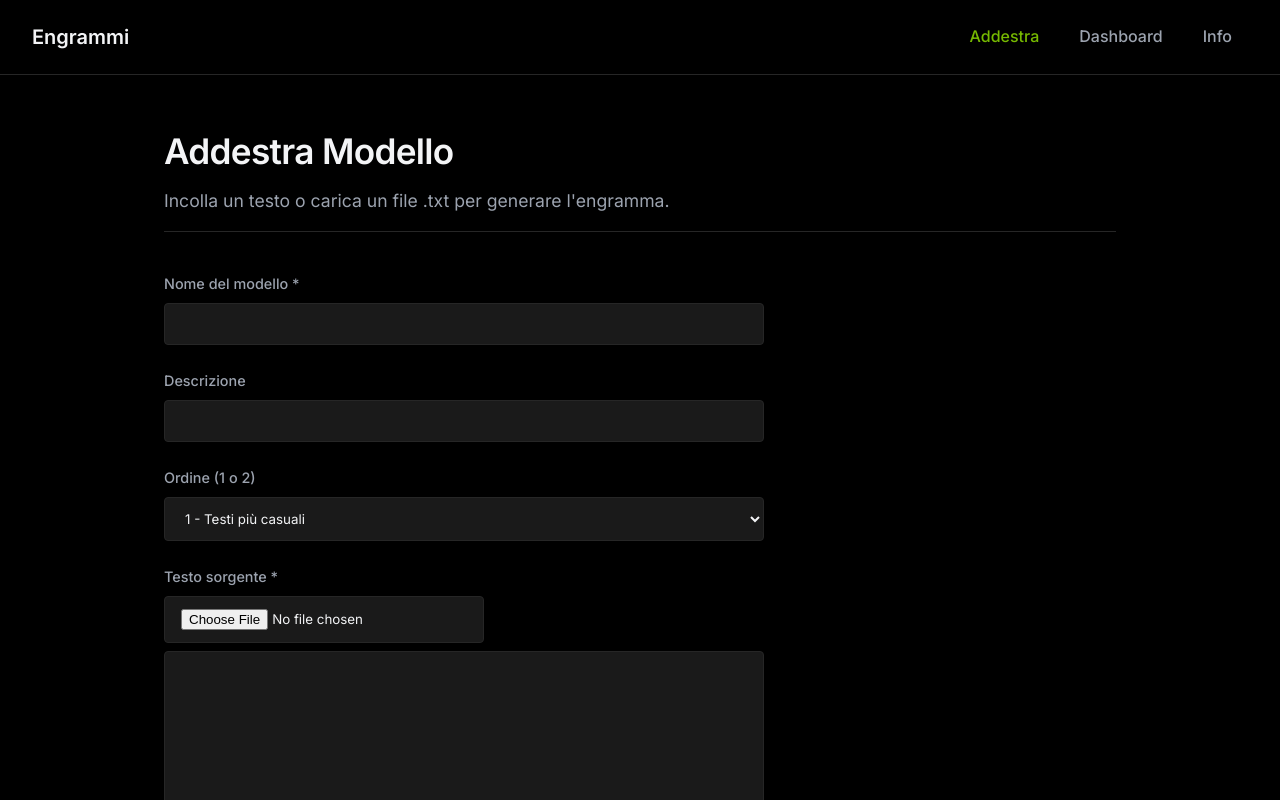
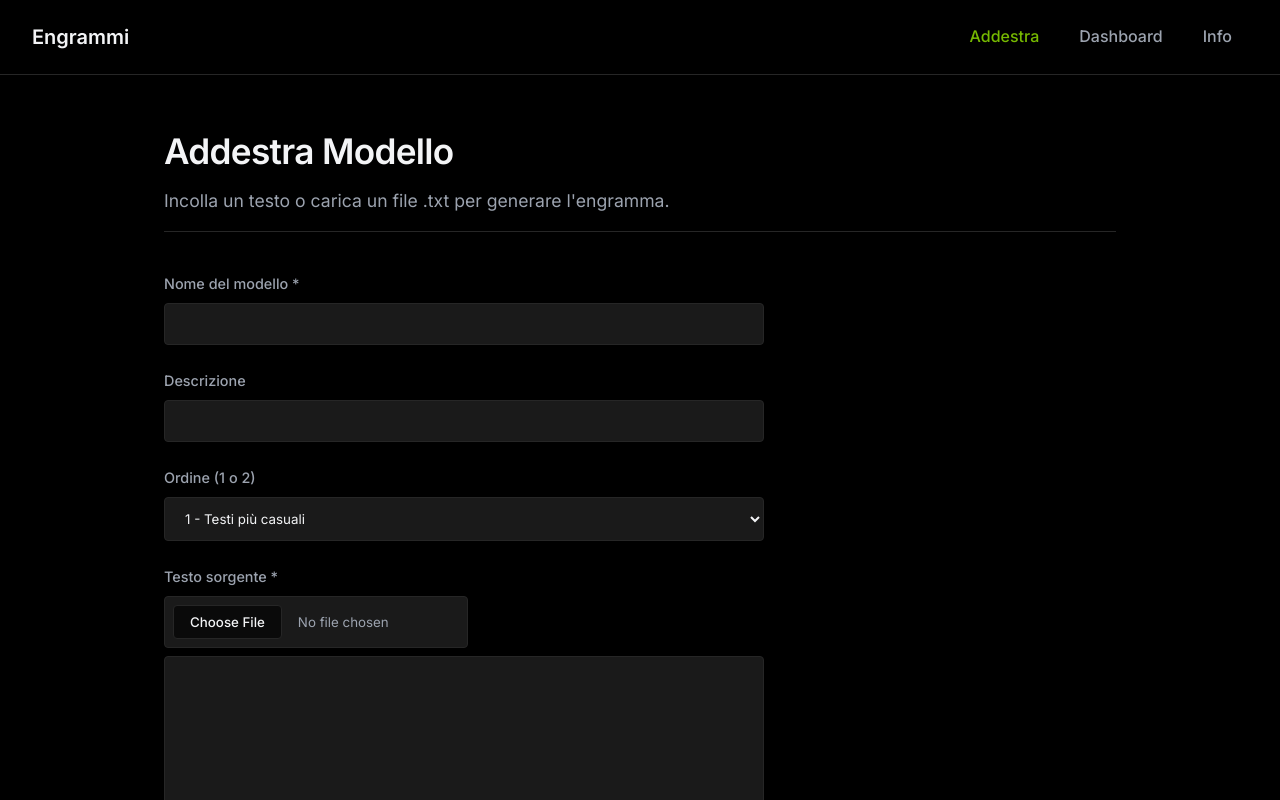
Before and after one commit to Luozil03/Markov-Engrams, a React (Vite) app in the folder packages/frontend/: page / in a window 1280 px wide. Shown: the top 800 px of the page. Built offline with nearby package versions, Linux system fonts and the light colour scheme.

Commit message:
Applicato tema scuro (stile NVIDIA) e sistemato ui dei form

```diff
--- a/packages/frontend/src/index.css
+++ b/packages/frontend/src/index.css
@@ -1,5 +1,5 @@
 :root {
-    /* tema stile NVIDIA */
+    /* tema scuro (ispirato a NVIDIA) */
     --bg-primary: #000000;
     --bg-secondary: #0a0a0a;
     --bg-card: #111111;
@@ -9,7 +9,7 @@
     --text-secondary: #9ca3af;
     --text-muted: #6b7280;
 
-    --accent: #76b900; /* verde classico NVIDIA */
+    --accent: #76b900;
     --accent-hover: #8ced02;
     --accent-light: rgba(118, 185, 0, 0.15);
 
@@ -21,6 +21,7 @@
     --radius: 8px;
     --radius-sm: 4px;
 }
+
 
 /* reset base */
 * {
@@ -40,13 +41,13 @@ body {
 a { color: var(--accent); text-decoration: none; transition: color 0.2s; }
 a:hover { color: var(--accent-hover); }
 
-/* layout base */
+
+/* layout */
 .app-layout {
     display: flex;
     flex-direction: column;
     min-height: 100vh;
 }
-
 
 .main-content {
     max-width: 1000px;
@@ -59,6 +60,7 @@ a:hover { color: var(--accent-hover); }
 .page-header h1 { font-size: 2.2rem; font-weight: 600; margin-bottom: 0.5rem; letter-spacing: -0.02em; }
 .page-subtitle { color: var(--text-secondary); font-size: 1.1rem; }
 
+/* navbar */
 .navbar {
     display: flex;
     align-items: center;
@@ -79,10 +81,10 @@ a:hover { color: var(--accent-hover); }
     color: var(--text-secondary);
     font-weight: 500;
     transition: all 0.2s;
+
 }
 .navbar-link:hover { color: var(--text-primary); background-color: var(--bg-input); }
 .navbar-link.active { color: var(--accent); }
-
 
 /* form e inputs */
 .train-form { display: flex; flex-direction: column; gap: 1.5rem; max-width: 600px; }
@@ -101,7 +103,47 @@ input, select, textarea {
 input:focus, select:focus, textarea:focus { outline: none; border-color: var(--accent); background-color: var(--bg-card); }
 textarea { resize: vertical; font-family: "JetBrains Mono", monospace; font-size: 0.9rem; }
 
-/* bottoni stile tech */
+/* fix per input file e slider (toglie i bottoni base del browser) */
+input[type="file"] {
+    padding: 0.5rem;
+    color: var(--text-secondary);
+}
+
+input[type="file"]::file-selector-button {
+    background-color: var(--bg-secondary);
+    color: var(--text-primary);
+    border: 1px solid var(--border);
+    border-radius: var(--radius-sm);
+    padding: 0.5rem 1rem;
+    margin-right: 1rem;
+    cursor: pointer;
+    font-family: "Inter", sans-serif;
+    font-weight: 500;
+    transition: all 0.2s;
+}
+
+
+input[type="file"]::file-selector-button:hover {
+    background-color: var(--bg-card);
+    border-color: var(--accent);
+    color: var(--accent);
+}
+
+input[type="range"] {
+    /* cambia l'azzurro in verde */
+    accent-color: var(--accent);
+    background-color: transparent;
+    padding: 0;
+    border: none;
+    cursor: pointer;
+}
+
+input[type="range"]:focus {
+    background-color: transparent;
+    outline: none;
+}
+
+/* bottoni */
 .btn {
     padding: 0.75rem 1.5rem;
     border: 1px solid transparent;
@@ -117,7 +159,7 @@ textarea { resize: vertical; font-family: "JetBrains Mono", monospace; font-size
 .btn-secondary { background-color: transparent; color: var(--text-primary); border-color: var(--border); }
 .btn-secondary:hover:not(:disabled) { border-color: var(--text-secondary); background-color: var(--bg-input); }
 
-/* dashboard cards */
+/* dashboard */
 .models-grid { display: grid; grid-template-columns: repeat(auto-fill, minmax(300px, 1fr)); gap: 1.5rem; }
 .model-card {
     background-color: var(--bg-card);
@@ -134,7 +176,7 @@ textarea { resize: vertical; font-family: "JetBrains Mono", monospace; font-size
 .model-card-header h3 { font-size: 1.2rem; font-weight: 600; }
 .model-card-stats { display: flex; flex-direction: column; gap: 0.25rem; font-size: 0.85rem; color: var(--text-muted); margin-top: 0.5rem; }
 
-/* testo generato console */
+/* output generato */
 .generated-text {
     margin-top: 1rem;
     padding: 1rem;
```
